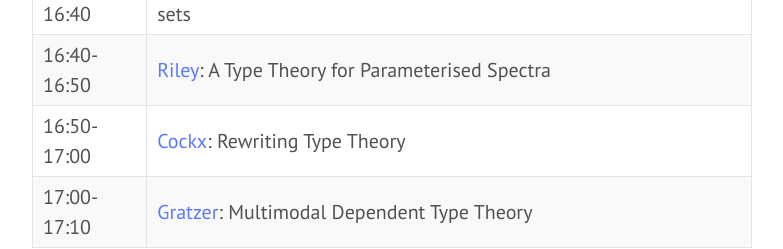
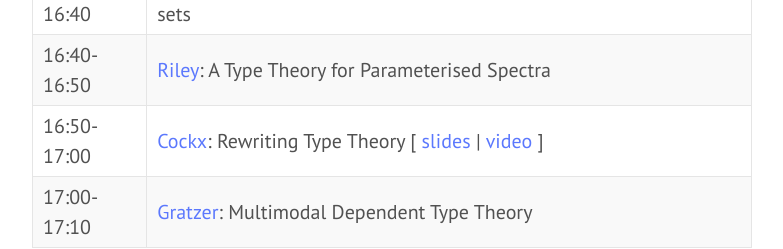
Before and after one commit to Univalent-Math/Univalent-Math.github.io, a plain HTML site: page index.html in a window 1280 px wide. Shown: the part 1844-2093 px from the top of the page, without its empty margins (428-1211 px from the left). Drawn offline with Linux system fonts and the light colour scheme.

Commit message:
cockx slides and video links

```diff
--- a/index.html
+++ b/index.html
@@ -182,7 +182,7 @@ or German time).</p>
   </tr>
   <tr>
     <td>16:50-17:00</td>
-    <td><a href="#cockx">Cockx</a>: Rewriting Type Theory</td>
+    <td><a href="#cockx">Cockx</a>: Rewriting Type Theory [ <a href="https://jesper.sikanda.be/files/ICMS2020.html">slides</a> | <a href="https://jesper.sikanda.be/files/ICMS2020.flv">video</a> ]</td>
   </tr>
   <tr>
     <td>17:00-17:10</td>
```
